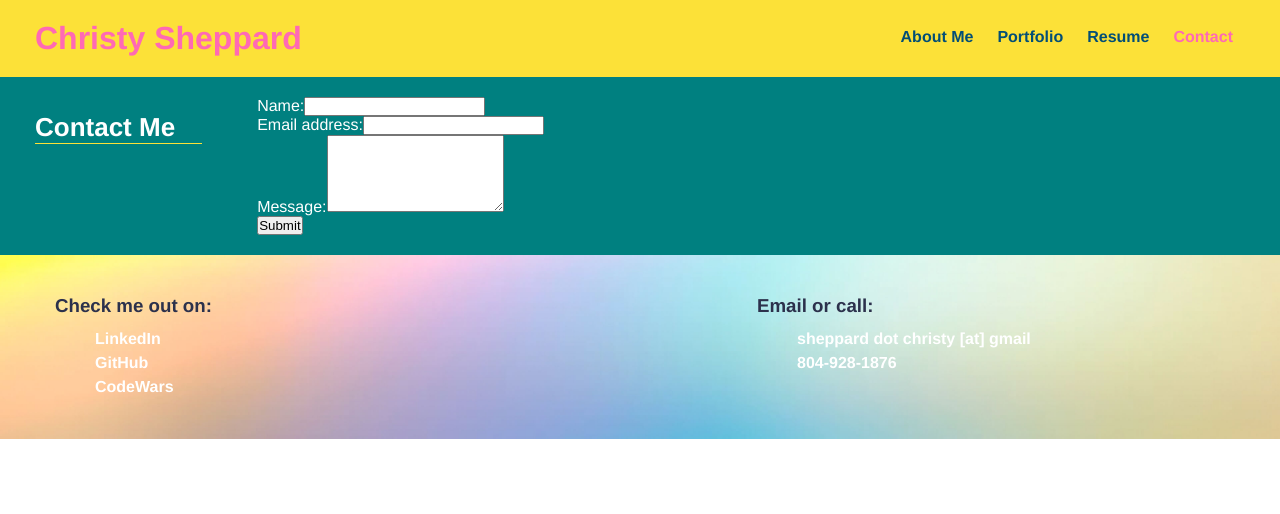
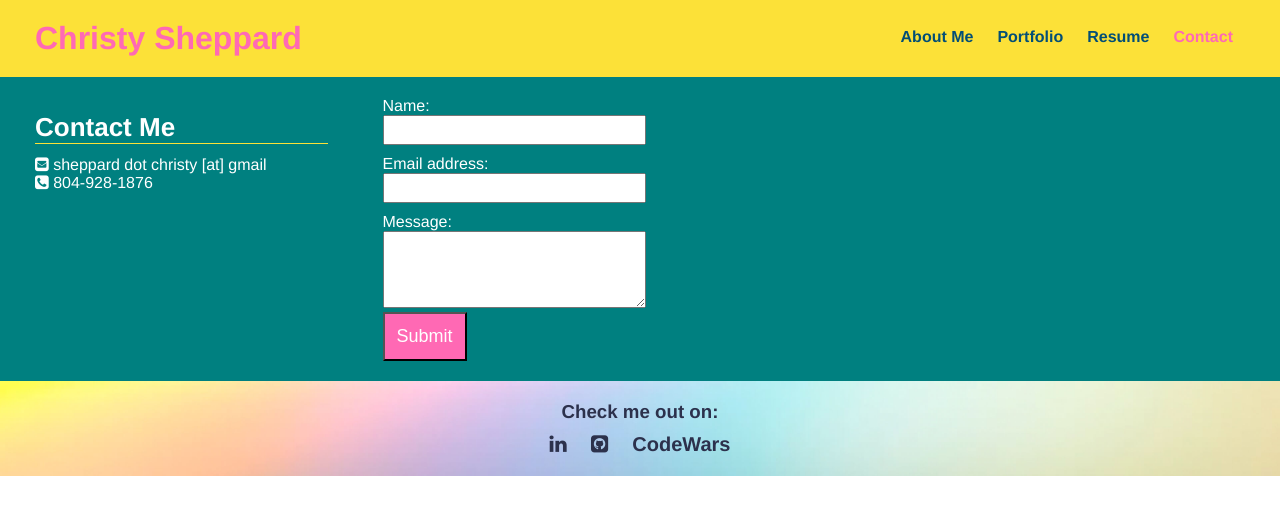
Before and after one commit to cshepscorp/react-portfolio, a React (Create React App) app: page / in a window 1280 px wide. Both pictures are taken after a click on the link "Contact". Shown: the top 514 px of the page. Built offline with nearby package versions, Linux system fonts and the light colour scheme.

Commit message:
icons showing in footer

```diff
--- a/package.json
+++ b/package.json
@@ -7,6 +7,7 @@
     "@testing-library/jest-dom": "^5.16.1",
     "@testing-library/react": "^12.1.2",
     "@testing-library/user-event": "^13.5.0",
+    "babel-plugin-macros": "^3.1.0",
     "react": "^17.0.2",
     "react-dom": "^17.0.2",
     "react-scripts": "5.0.0",
--- a/public/index.html
+++ b/public/index.html
@@ -9,6 +9,7 @@
       name="description"
       content="Web site created using create-react-app"
     />
+    <link rel="stylesheet" href="https://cdnjs.cloudflare.com/ajax/libs/font-awesome/4.7.0/css/font-awesome.min.css">
     <link rel="apple-touch-icon" href="%PUBLIC_URL%/logo192.png" />
     <!--
       manifest.json provides metadata used when your web app is installed on a
@@ -24,7 +25,7 @@
       work correctly both with client-side routing and a non-root public URL.
       Learn how to configure a non-root public URL by running `npm run build`.
     -->
-    <title>React App</title>
+    <title>Christy Sheppard - Professional Portfolio</title>
   </head>
   <body>
     <noscript>You need to enable JavaScript to run this app.</noscript>
--- a/src/components/Contact/index.js
+++ b/src/components/Contact/index.js
@@ -48,6 +48,17 @@ function ContactForm() {
     <section id="contact">
       <div class="intro">
         <h3>Contact Me</h3>
+        <p>
+            <a href="mailto:sheppard.christy@gmail.com">
+              <i class="fa fa-envelope-square"></i> sheppard dot christy [at]
+              gmail
+            </a>
+        </p>
+        <p>
+            <a href="tel:18049281876">
+              <i class="fa fa-phone-square"></i> 804-928-1876
+            </a>
+        </p>
       </div>
       <div class="guts">
         <form id="contact-form" onSubmit={handleSubmit}>
@@ -85,6 +96,7 @@ function ContactForm() {
           )}
           <button type="submit">Submit</button>
         </form>
+
       </div>
     </section>
   );
--- a/src/components/Footer/index.js
+++ b/src/components/Footer/index.js
@@ -3,42 +3,20 @@ import React from "react";
 function Footer() {
   return (
     <footer>
-      <div class="guts">
+      <div>
         <div class="social">
           <h3>Check me out on:</h3>
-          <ul>
-            <li>
               <a href="https://www.linkedin.com/in/christinasheppard/">
-                <i class="fa fa-linkedin"></i> LinkedIn
+                <i class="fa fa-linkedin"></i>
               </a>
-            </li>
-            <li>
+
               <a href="https://github.com/cshepscorp/">
-                <i class="fa fa-github-square"></i> GitHub
+                <i class="fa fa-github-square"></i>
               </a>
-            </li>
-            <li>
+
               <a href="https://www.codewars.com/users/cshepscorp">
-                <i class="fa fa-github-square"></i> CodeWars
+                CodeWars
               </a>
-            </li>
-          </ul>
-        </div>
-        <div class="contact">
-          <h3>Email or call:</h3>
-          <ul>
-            <li>
-              <a href="mailto:sheppard.christy@gmail.com">
-                <i class="fa fa-envelope-square"></i> sheppard dot christy [at]
-                gmail
-              </a>
-            </li>
-            <li>
-              <a href="tel:18049281876">
-                <i class="fa fa-phone-square"></i> 804-928-1876
-              </a>
-            </li>
-          </ul>
         </div>
       </div>
     </footer>
--- a/src/index.css
+++ b/src/index.css
@@ -109,13 +109,18 @@ form {
 
 /* main body styles */
 .intro {
-  flex: 1;
+  flex: 2;
   padding: 35px;
 }
 
 .intro h3 {
   font-size: 26px;
   border-bottom: 1px solid var(--tertiary-color);
+  margin-bottom: 12px;
+}
+
+.intro a {
+  color: rgba(255, 255, 255, 1);
 }
 
 .guts {
@@ -145,35 +150,19 @@ form {
   border: 1px solid #000;
   border-radius: 2px;
   color: rgba(255, 255, 255, 1);
-  background-color: #999;
+  background-color: #fff;
+  line-height: 24px;
 }
 
 .card:hover {
-  background: linear-gradient(rgba(0, 0, 0, 0.5), rgba(0, 0, 0, 0.5));
+  background: linear-gradient(rgba(255, 255, 255, 0.5), rgba(255, 255, 255, 0.5));
   background-size: cover;
   background-position: center;
   background-blend-mode: multiply;
 }
 
-.featured h4,
-.featured p {
-  font-size: 1.5em;
-}
-.featured {
-  flex: 100%;
-  background-image: url("../public/images/pokegen.png"),
-    linear-gradient(rgba(0, 0, 0, 0.5), rgba(0, 0, 0, 0.05));
-  background-size: cover;
-  background-position: center;
-  background-blend-mode: multiply;
-}
-
-.featured:hover {
-  background-image: url("../public/images/pokegen.png"),
-    linear-gradient(rgba(0, 0, 0, 0.5), rgba(0, 0, 0, 0.5));
-  background-size: cover;
-  background-position: center;
-  background-blend-mode: multiply;
+.card h3 {
+  color: var(--secondary-color);
 }
 
 .card h4 {
@@ -181,72 +170,41 @@ form {
   padding-bottom: 6px;
 }
 
-/* special backgrounds and hover states for cards */
-.two {
-  background-image: url("../public/images/lorem-sipsum.jpg"),
-    linear-gradient(rgba(0, 0, 0, 0.5), rgba(0, 0, 0, 0.5));
-  background-size: cover;
-  background-position: center;
-  background-blend-mode: multiply;
-}
-
-.two:hover {
-  background-image: url("../public/images/lorem-sipsum.jpg"),
-    linear-gradient(rgba(0, 0, 0, 0.5), rgba(0, 0, 0, 0.5));
-  background-size: cover;
-  background-position: center;
-  background-blend-mode: multiply;
-}
-
-.three {
-  background-image: url("../public/images/robot-glads.jpeg"),
-    linear-gradient(rgba(0, 0, 0, 0.5), rgba(0, 0, 0, 0.5));
-  background-size: cover;
-  background-position: center;
-  background-blend-mode: multiply;
-}
-
-.three:hover {
-  background-image: url("../public/images/robot-glads.jpeg"),
-    linear-gradient(rgba(0, 0, 0, 0.5), rgba(0, 0, 0, 0.5));
-  background-size: cover;
-  background-position: center;
-  background-blend-mode: multiply;
-}
-
-.four {
-  background-image: url("../public/images/rb-hero-bg.jpeg"),
-    linear-gradient(rgba(0, 0, 0, 0.5), rgba(0, 0, 0, 0.5));
-  background-size: cover;
-  background-position: center;
-  background-blend-mode: multiply;
-}
-
-.four:hover {
-  background-image: url("../public/images/rb-hero-bg.jpeg"),
-    linear-gradient(rgba(0, 0, 0, 0.5), rgba(0, 0, 0, 0.5));
-  background-size: cover;
-  background-position: center;
-  background-blend-mode: multiply;
-}
-
 /* contact styling */
 .contact,
 .social {
-  flex: 0 0 40%;
+  text-align: center;
 }
 
-.contact ul,
-.social ul {
-  padding-top: 10px;
-  padding-left: 40px;
-  list-style: none;
+.social a {
+  color: #2c314c;
+  font-size: 20px;
+  padding: 1%;
 }
 
-.contact ul li a,
-.social ul li a {
+.social h3 {
+  padding-bottom: 10px;
+}
+
+label {
+  display: block;
+}
+
+input {
+  height: 30px;
+  width: 50%;
+  margin-bottom: 10px;
+}
+
+textarea {
+  width: 50%;
+}
+
+button {
   color: rgba(255, 255, 255, 1);
-  line-height: 1.5;
+  padding: 12px;
+  font-size: large;
+  background-color: #ff69b4;
 }
 
 .flex-row {
@@ -273,9 +231,9 @@ footer {
   background-color: #999;
   background-image: url("../public/images/footer-grad-bow.jpeg");
   background-size: cover;
-  display: flex;
+  /* display: flex; */
   justify-content: center;
-  flex-wrap: wrap;
+  /* flex-wrap: wrap; */
 }
 
 /* media queries */
```
Also changed, not shown: 1 other file (tests, documents, lock files or other folders).
